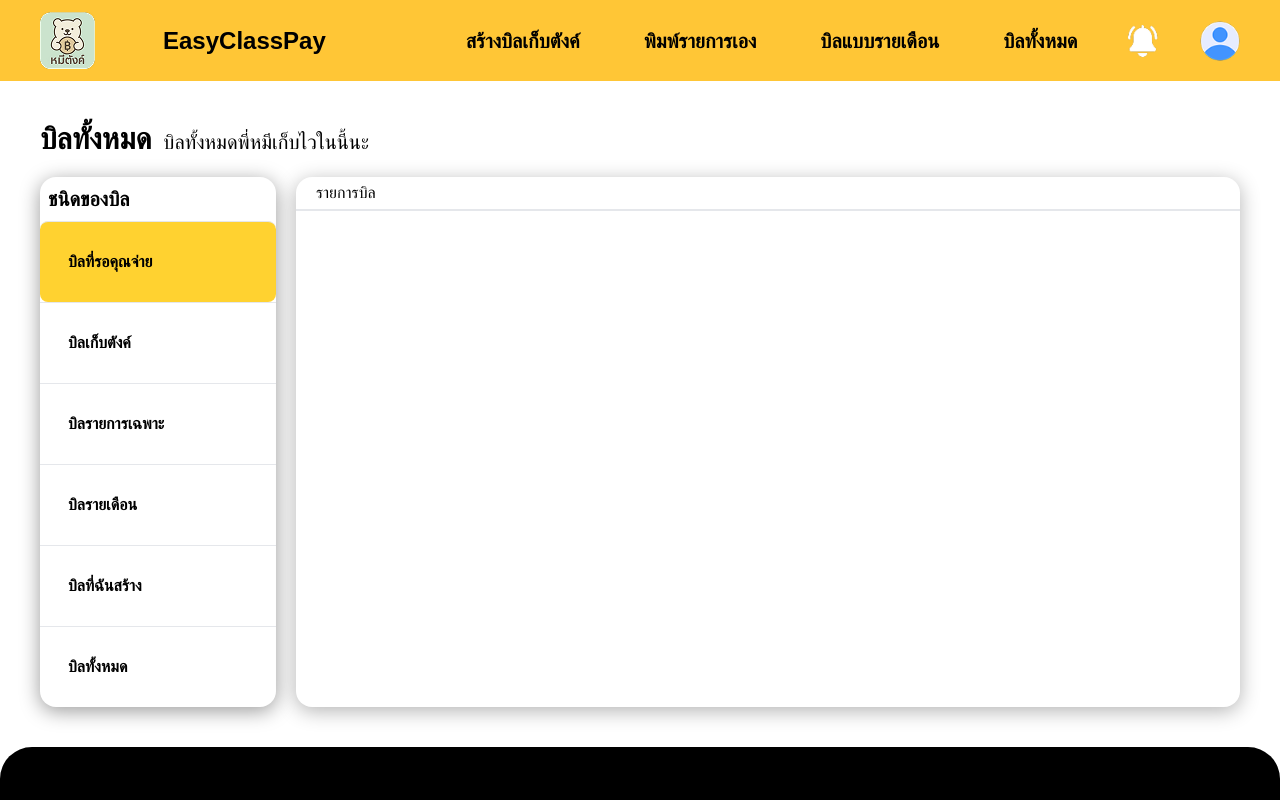
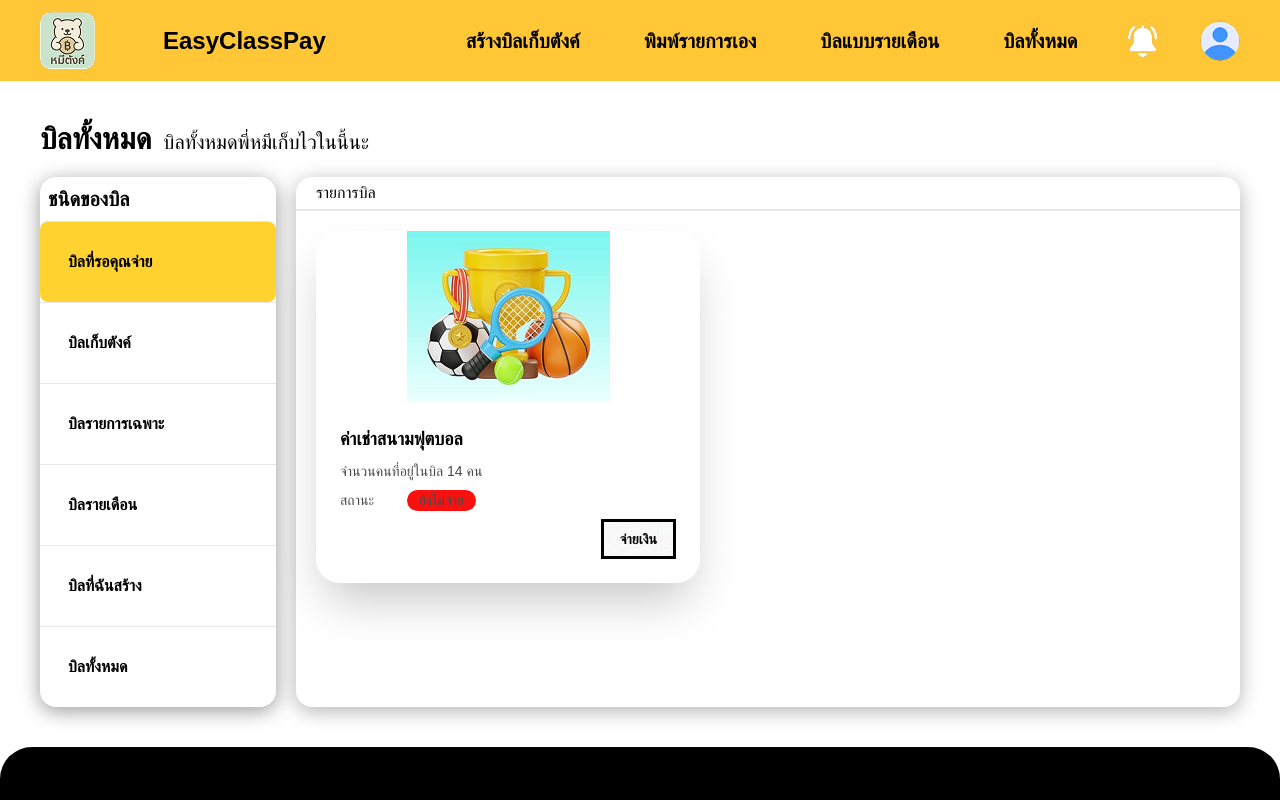
Before and after one commit to BunyawatCharnwechsart/EasyClassPay, a Nuxt app in the folder easyClassPay/: page /allBill in a window 1280 px wide. Shown: the top 800 px of the page. Built offline with nearby package versions, Linux system fonts and the light colour scheme; a web font is replaced by a local one.

Commit message:
crad
start

```diff
--- a/easyClassPay/app/components/ModelCard.vue
+++ b/easyClassPay/app/components/ModelCard.vue
@@ -1,5 +1,21 @@
 <template>
     <div class="font-Bai-Jamjuree select-none">
-
+        <div class="card bg-base-100 w-96 shadow-2xl rounded-3xl">
+            <figure>
+                <img
+                src="/bill1.png"/>
+            </figure>
+            <div class="card-body">
+                <h1 class="card-title">ค่าเช่าสนามฟุตบอล</h1>
+                <p class="text-[#4A4A4A]">จำนวนคนที่อยู่ในบิล 14 คน</p>
+                    <div class="text-[#4A4A4A]">
+                        <span>สถานะ</span>
+                        <span class="float-end mr-50 bg-[#FB1010] rounded-xl px-3">ยังไม่จ่าย</span>
+                    </div>
+                    <div class="card-actions justify-end">
+                        <button class="btn btn-primary">จ่ายเงิน</button>
+                    </div>
+            </div>
+        </div>
     </div>
 </template>
```
Also changed, not shown: easyClassPay/public/bill1.png (added).
